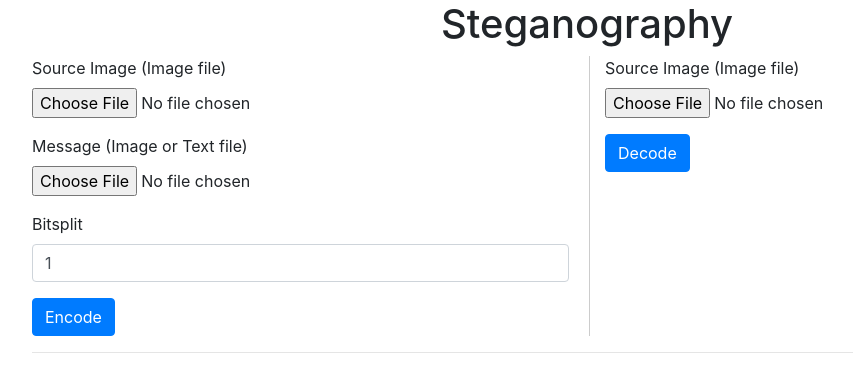
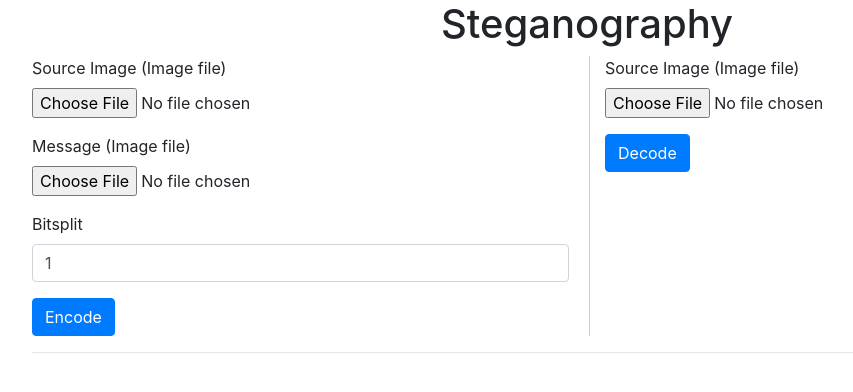
Before and after one commit to GarrettBeatty/SteganographyWebApp, a Flask app: page / in a window 1280 px wide. Shown: the top 392 px of the page, without its empty margins (53-906 px from the left). Run offline with Flask 2, Linux system fonts and the light colour scheme; some libraries are stand-ins or nearby versions.

Commit message:
fixed bugs

```diff
--- a/web/server.py
+++ b/web/server.py
@@ -41,11 +41,11 @@ def encode():
 
     try:
 
-        try:
-            encoded = Steganography.encode(source_image, message, bit_split, source_type='image', message_type='image')
-        except:
-            encoded = Steganography.encode(source_image, message, bit_split, source_type='image',
-                                           message_type='text_stream')
+        # try:
+        encoded = Steganography.encode(source_image, message, bit_split, source_type='image', message_type='image')
+        # except:
+        #     encoded = Steganography.encode(source_image, message, bit_split, source_type='image',
+        #                                    message_type='text_stream')
 
         image_encoded = Image.fromarray(encoded)
         data = {'message': get_base_64_str(image_encoded)}
--- a/web/templates/index.html
+++ b/web/templates/index.html
@@ -37,7 +37,7 @@
                     <input id="source_encode" name="source" type="file" class="form-control-file"/>
                 </div>
                 <div class="form-group">
-                    <label for="message_encode">Message (Image or Text file)</label>
+                    <label for="message_encode">Message (Image file)</label>
                     <input id="message_encode" name="message" type="file" class="form-control-file"/>
                 </div>
                 <div class="form-group">
```
